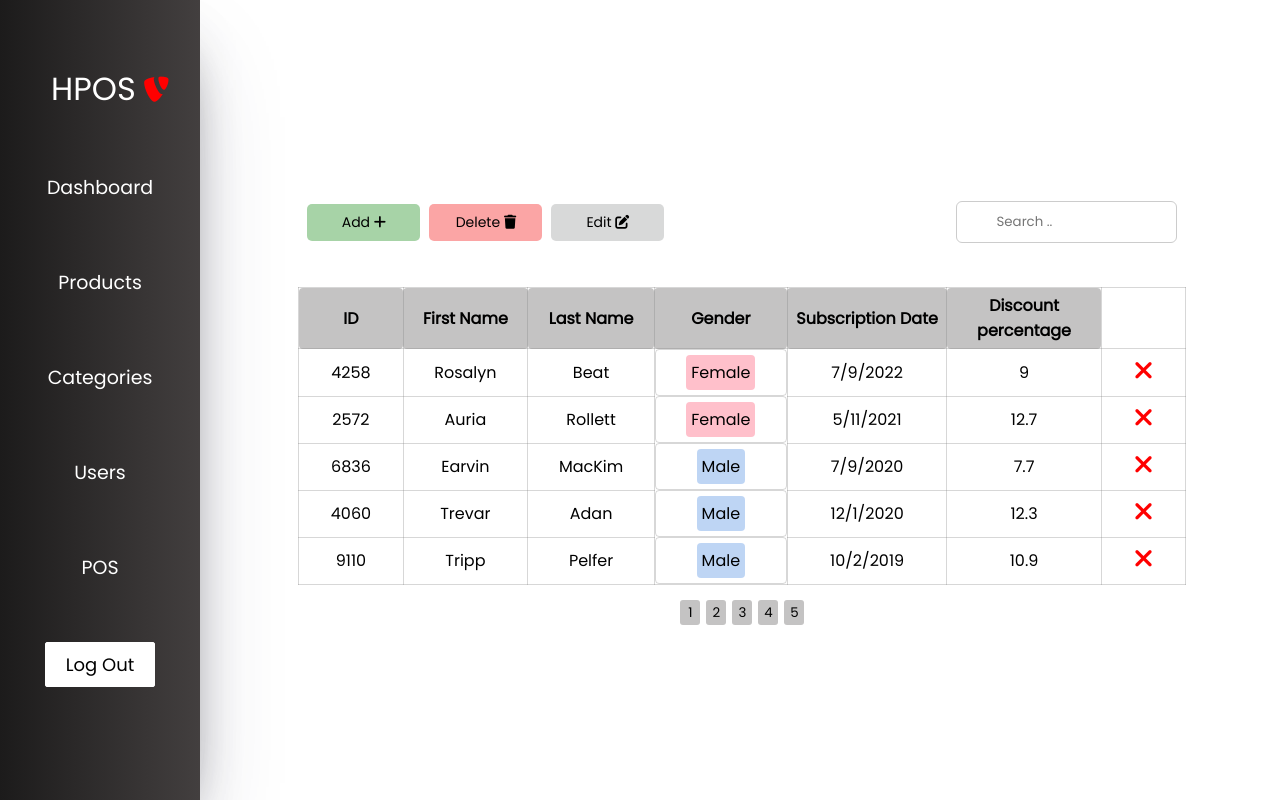
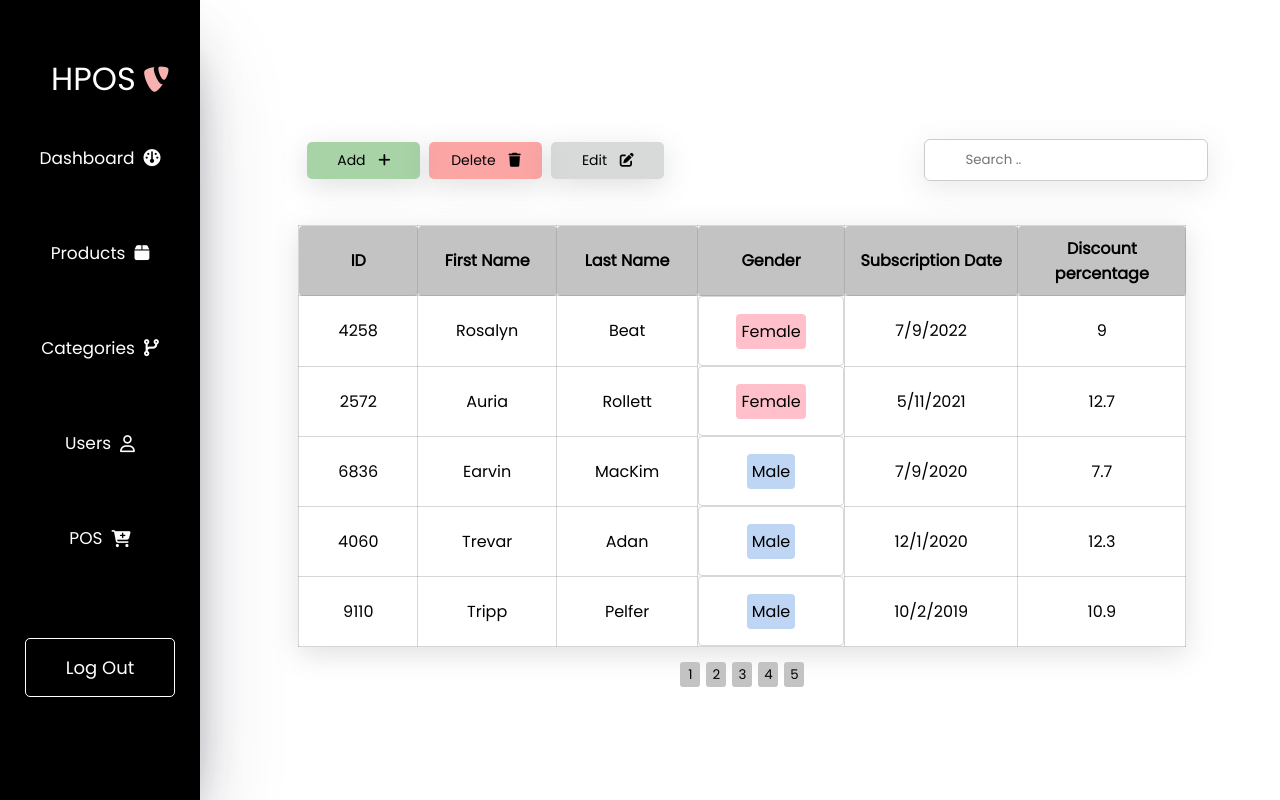
Before and after one commit to hazem237/POS-System-website, a React (Create React App) app in the folder Desktop/POS/pos-project/: page /users in a window 1280 px wide. Built offline with nearby package versions, Linux system fonts and the light colour scheme; data requests are answered from the project's data file.

Commit message:
Programmed new Delete mechanism For table's items

```diff
--- a/Desktop/POS/pos-project/src/App.css
+++ b/Desktop/POS/pos-project/src/App.css
@@ -42,5 +42,5 @@
 
 .Pos-page
 {
-  height: 114vh;
+  height: 116vh;
 }
--- a/Desktop/POS/pos-project/src/components/components-structure/Categories_table.js
+++ b/Desktop/POS/pos-project/src/components/components-structure/Categories_table.js
@@ -15,7 +15,9 @@ const Categories_table = () => {
   const [query, setQuery] = useState("");
   const [currentPage, setCurrentPage] = useState(1);
   const [postsPerPage] = useState(4);
-  const [openForm, setOpenForm] = useState(false);
+  const [openAdd, setOpenAdd] = useState(false);
+  const [openRemove, setOpenRemove] = useState(false);
+  const [openEdit, setOpenEdit] = useState(false);
   const keys = ["category"];
   const indexOfLastPost = currentPage * postsPerPage;
   const indexOfFirstPost = indexOfLastPost - postsPerPage;
@@ -34,7 +36,15 @@ const Categories_table = () => {
     );
   };
   const openAddModule = () => {
-    setOpenForm(true);
+    setOpenAdd(true);
+  };
+  const openDeleteModule = () => {
+    setOpenRemove(true);
+    setOpenEdit(false);
+  };
+  const openEditModule = () => {
+    setOpenRemove(false);
+    setOpenEdit(true);
   };
 
   const paginate = (pageNumber) => setCurrentPage(pageNumber);
@@ -44,7 +54,11 @@ const Categories_table = () => {
   return (
     <div className="table-container">
       <nav className="table-nav">
-        <Table_nav addButtonHandler={openAddModule} />
+        <Table_nav
+          addButtonHandler={openAddModule}
+          deleteButtonHandler={openDeleteModule}
+          EditButtonHandler={openEditModule}
+        />
         <div className="search-div-container">
           <input
             type="text"
@@ -59,6 +73,22 @@ const Categories_table = () => {
           <tr>
             <th>Category</th>
             <th>Image</th>
+            {openRemove && (
+              <th>
+                <i
+                  class="fa-solid fa-check"
+                  onClick={() => setOpenRemove(false)}
+                ></i>
+              </th>
+            )}
+            {openEdit && (
+              <th>
+                <i
+                  class="fa-solid fa-check"
+                  onClick={() => setOpenEdit(false)}
+                ></i>
+              </th>
+            )}
           </tr>
         </thead>
         <tbody>
@@ -70,12 +100,19 @@ const Categories_table = () => {
                   <td>
                     <img src={category.image} />
                   </td>
+                  {openRemove && (
                     <td>
                       <i
                         className="fa-solid fa-xmark delete-icon"
                         onClick={() => removeCategories(category.category)}
                       ></i>
                     </td>
+                  )}
+                  {openEdit && (
+                    <td>
+                      <i class="fa-solid fa-pen-to-square"></i>
+                    </td>
+                  )}
                 </tr>
               )
             )
@@ -92,9 +129,9 @@ const Categories_table = () => {
         paginate={paginate}
       />
 
-      {openForm && (
+      {openAdd && (
         <AddCategoryForm
-          setOppen={setOpenForm}
+          setOppen={setOpenAdd}
           categoriesData={categoriesData}
           setCategoriesData={setCategoriesData}
         />
--- a/Desktop/POS/pos-project/src/components/components-structure/Products_table.js
+++ b/Desktop/POS/pos-project/src/components/components-structure/Products_table.js
@@ -17,8 +17,10 @@ const Products_table = () => {
   const keys = ["title", "category"];
   const [loading, setLoading] = useState(false);
   const [currentPage, setCurrentPage] = useState(1);
-  const [postsPerPage] = useState(5);
+  const [postsPerPage] = useState(4);
    const [openAdd, setOpenAdd] = useState(false);
+   const [openRemove, setOpenRemove] = useState(false);
+   const [openEdit, setOpenEdit] = useState(false);
   const indexOfLastPost = currentPage * postsPerPage;
   const indexOfFirstPost = indexOfLastPost - postsPerPage;
   const currentPosts = productsData.slice(indexOfFirstPost, indexOfLastPost);
@@ -40,13 +42,25 @@ const Products_table = () => {
   const openAddModule = () => {
     setOpenAdd(true);
   };
+  const openDeleteModule = () => {
+    setOpenRemove(true);
+    setOpenEdit(false);
+  };
+  const openEditModule = () => {
+    setOpenRemove(false);
+    setOpenEdit(true);
+  };
 
   /* Return The Component */
 
   return (
     <div className="table-container">
       <nav className="table-nav">
-        <Table_nav addButtonHandler={openAddModule} />
+        <Table_nav
+          addButtonHandler={openAddModule}
+          deleteButtonHandler={openDeleteModule}
+          EditButtonHandler={openEditModule}
+        />
         <div className="search-div-container">
           <input
             type="text"
@@ -65,6 +79,22 @@ const Products_table = () => {
             <th>Name</th>
             <th>Category</th>
             <th>Price</th>
+            {openRemove && (
+              <th>
+                <i
+                  class="fa-solid fa-check"
+                  onClick={() => setOpenRemove(false)}
+                ></i>
+              </th>
+            )}
+            {openEdit && (
+              <th>
+                <i
+                  class="fa-solid fa-check"
+                  onClick={() => setOpenEdit(false)}
+                ></i>
+              </th>
+            )}
           </tr>
         </thead>
         <tbody>
@@ -78,12 +108,14 @@ const Products_table = () => {
                 <td>{product.title}</td>
                 <td>{product.category}</td>
                 <td>{product.price}</td>
+                {openRemove && (
                   <td>
                     <i
                       className="fa-solid fa-xmark delete-icon"
                       onClick={() => removeProduct(product.id)}
                     ></i>
                   </td>
+                )}
               </tr>
             )
           )}
--- a/Desktop/POS/pos-project/src/components/components-structure/Reusable components/NavBar.js
+++ b/Desktop/POS/pos-project/src/components/components-structure/Reusable components/NavBar.js
@@ -45,7 +45,11 @@ function Navbar() {
                 className="nav-links"
                 onClick={closeMobileMenu}
               >
-                Dashboard
+                Dashboard{" "}
+                <i
+                  className="fa-solid fa-gauge"
+                  style={{ color: "white" }}
+                ></i>
               </Link>
             </li>
             <li className="nav-item">
@@ -54,7 +58,7 @@ function Navbar() {
                 className="nav-links"
                 onClick={closeMobileMenu}
               >
-                Products
+                Products <i className="fa-solid fa-box"></i>
               </Link>
             </li>
             <li className="nav-item">
@@ -64,23 +68,27 @@ function Navbar() {
                 onClick={closeMobileMenu}
               >
                 Categories
+                <i
+                  className="fa-solid fa-code-branch"
+                  style={{ color: "white" }}
+                ></i>
               </Link>
             </li>
             <li className="nav-item">
               <Link to="/users" className="nav-links" onClick={closeMobileMenu}>
-                Users
+                Users <i className="fa-regular fa-user"></i>
               </Link>
             </li>
             <li className="nav-item">
               <Link to="/pos" className="nav-links" onClick={closeMobileMenu}>
-                POS
+                POS <i className="fa-solid fa-cart-plus"></i>
               </Link>
             </li>
           </ul>
-          <Link to="/" >
+          <Link to="/">
             <Button
               text="Log Out"
-              buttonStyle="btn--primary"
+              buttonStyle="btn--primary log-out"
               buttonSize="btn--medium"
               onClick={closeMobileMenu}
             />
--- a/Desktop/POS/pos-project/src/components/components-structure/Users_table.js
+++ b/Desktop/POS/pos-project/src/components/components-structure/Users_table.js
@@ -8,22 +8,21 @@ import Table_nav from "./Reusable components/Table_nav";
 
 const Users_table = () => {
   /*  Get the Data From DataContext */
-
   const { usersData, setUsersData } = useContext(DataContext);
 
   /* Variables used by Users Table */
-
   const [query, setQuery] = useState("");
   const [currentPage, setCurrentPage] = useState(1);
   const [postsPerPage] = useState(5);
   const [openAdd, setOpenAdd] = useState(false);
+  const [openRemove, setOpenRemove] = useState(false);
+  const [openEdit, setOpenEdit] = useState(false);
   const keys = ["first_name", "last_name", "phone", "Subscription_date"];
   const indexOfLastPost = currentPage * postsPerPage;
   const indexOfFirstPost = indexOfLastPost - postsPerPage;
   const currentPosts = usersData.slice(indexOfFirstPost, indexOfLastPost);
 
   /* Functions  */
-
   const removeUser = (id) => {
     setUsersData(usersData.filter((user) => user.id !== id));
   };
@@ -35,19 +34,31 @@ const Users_table = () => {
   };
 
   const paginate = (pageNumber) => setCurrentPage(pageNumber);
+
   const openAddModule = () => {
     setOpenAdd(true);
+  };
+  const openDeleteModule = () => {
+    setOpenRemove(true);
+    setOpenEdit(false);
+  };
+  const openEditModule = () => {
+    setOpenRemove(false);
+    setOpenEdit(true);
   };
 
   const isMale = (gender) => {
     return gender === "Male";
   };
-  /* Return The Component */
 
   return (
     <div className="table-container">
       <nav className="table-nav">
-        <Table_nav addButtonHandler={openAddModule} />
+        <Table_nav
+          addButtonHandler={openAddModule}
+          deleteButtonHandler={openDeleteModule}
+          EditButtonHandler={openEditModule}
+        />
         <div className="search-div-container">
           <input
             type="text"
@@ -66,6 +77,22 @@ const Users_table = () => {
             <th>Gender</th>
             <th>Subscription Date</th>
             <th>Discount percentage</th>
+            {openRemove && (
+              <th>
+                <i
+                  class="fa-solid fa-check"
+                  onClick={() => setOpenRemove(false)}
+                ></i>
+              </th>
+            )}
+            {openEdit && (
+              <th>
+                <i
+                  class="fa-solid fa-check"
+                  onClick={() => setOpenEdit(false)}
+                ></i>
+              </th>
+            )}
           </tr>
         </thead>
         <tbody>
@@ -87,12 +114,19 @@ const Users_table = () => {
                   </td>
                   <td>{user.Subscription_date}</td>
                   <td>{user.discount_percentage}</td>
+                  {openRemove && (
                     <td>
                       <i
                         className="fa-solid fa-xmark delete-icon"
                         onClick={() => removeUser(user.id)}
                       ></i>
                     </td>
+                  )}
+                  {openEdit && (
+                    <td>
+                      <i class="fa-solid fa-pen-to-square" ></i>
+                    </td>
+                  )}
                 </tr>
               )
             )
--- a/Desktop/POS/pos-project/src/components/components-style/Logo_header.css
+++ b/Desktop/POS/pos-project/src/components/components-style/Logo_header.css
@@ -1,6 +1,4 @@
-.logo-header
-{
-
+.logo-header {
     color: rgb(255, 255, 255);
     font-size: 50px;
     position: absolute;
@@ -9,19 +7,15 @@
     margin-left: 5%;
     margin-top: 5%;
     font-family: 'PT Sans', sans-serif;
+}
 
-}
-.fa-typo3
-{
-    color: red;
+.fa-typo3 {
+    color: rgb(248, 177, 177);
 }
 
 @media screen and (max-width: 992px) {
-.logo-header {
-
+    .logo-header {
         margin-left: 5%;
         margin-top: 10%;
-
-
     }
 }
--- a/Desktop/POS/pos-project/src/components/components-style/NavBar.css
+++ b/Desktop/POS/pos-project/src/components/components-style/NavBar.css
@@ -1,5 +1,5 @@
 .navbar {
-    background: linear-gradient(90deg, rgb(28, 27, 27) 0%, rgba(5, 0, 0, 0.753) 100%);
+    background-color: black;
     width: 200px;
     height: 100%;
     display: flex;
@@ -14,8 +14,11 @@
     position: absolute;
     left: 0;
     box-shadow: rgba(50, 50, 93, 0.25) 0px 50px 100px -20px, rgba(0, 0, 0, 0.815) 0px 30px 60px -30px;
-    padding:8px;
+    padding: 8px;
+}
 
+i {
+    margin-left: 9px;
 }
 
 .navbar-container {
@@ -23,20 +26,16 @@
     flex-direction: column;
     align-items: center;
     justify-content: space-around;
-
     height: 90%;
     width: 100%;
-
-
     position: absolute;
     top: 0;
     padding: 20px;
     font-size: 19px;
-
 }
 
 .navbar-logo {
-    color: #fff;
+    color: rgb(255, 255, 255);
     justify-self: start;
     margin-left: 20px;
     cursor: pointer;
@@ -45,7 +44,6 @@
     display: flex;
     align-items: center;
     margin-top: 20%;
-
 }
 
 .fa-typo3 {
@@ -59,52 +57,49 @@
     list-style: none;
     text-align: center;
     width: 100%;
-
     height: 70%;
-
-
+    color: rgb(255, 255, 255);
+    font-size: 17px;
 }
 
 .nav-item {
     display: flex;
-
     text-align: center;
     justify-content: center;
     align-items: center;
     flex-direction: column;
-
-
+    color: rgb(255, 255, 255);
+    width: 100%;
 }
 
-
 .nav-links {
-    color: #fff;
+    color: rgb(255, 255, 255);
     display: flex;
     align-items: center;
     text-decoration: none;
     width: fit-content;
     height: fit-content;
     padding: 10px;
-
-
-
+    justify-content: space-between;
 }
 
 .log-out {
-
     margin-top: 30%;
     padding: 15px;
-    width: 120px;
+    width: 150px;
     border-radius: 5px;
     border: 1px solid white;
+    color: rgb(255, 255, 255);
+    background-color: transparent;
     text-decoration: none;
     text-align: center;
     cursor: pointer;
+    transition: all 0.5s ease-out;
 }
 
 .log-out :hover {
-    background-color: white;
-    color: black;
+    background-color: transparent;
+    color: rgb(255, 255, 255);
     transition: all 0.2s ease-out;
     box-shadow: #fff;
 }
@@ -119,7 +114,7 @@
 }
 
 .fa-bars {
-    color: #fff;
+    color: rgb(0, 0, 0);
 }
 
 .nav-links-mobile {
--- a/Desktop/POS/pos-project/src/components/components-style/Products_Gallery.css
+++ b/Desktop/POS/pos-project/src/components/components-style/Products_Gallery.css
@@ -2,7 +2,7 @@
     /* background-color: gold; */
     width: 900px;
     height: 100%;
-    padding: 22px;
+    padding: 30px;
     display: flex;
     flex-direction: column;
     justify-content: space-around;
@@ -11,16 +11,17 @@
 }
 
 .catalogs {
-
     width: 100%;
     height: 45%;
-
+    border: 1px solid black;
+    border-top: none;
 }
 
 .POS-operator {
     border: 1px solid black;
     width: 100%;
     height: 50%;
+    margin-top: 5%;
 }
 
 .productContainer {
@@ -72,7 +73,6 @@
     grid-template-columns: repeat(5, auto);
     /* background-color: blue; */
     padding: 10px;
-    border: 1px solid black;
     height: 330px;
     margin-bottom: 5px;
 }
@@ -128,6 +128,7 @@
 
 .search {
     margin-left: 49%;
+    width: 440px;
 }
 
 .Category-name-guide {
@@ -274,15 +275,13 @@
 }
 
 .trash-container {
-
     width: 9%;
     display: flex;
     justify-content: center;
     align-items: center;
-    color: rgb(238, 26, 26);
+    color: rgba(238, 26, 26, 0.699);
     font-size: 22px;
     cursor: pointer;
-
 }
 
 .product-price-container,
--- a/Desktop/POS/pos-project/src/components/components-style/Table.css
+++ b/Desktop/POS/pos-project/src/components/components-style/Table.css
@@ -8,6 +8,11 @@ td {
     text-align: center;
     padding: 5px;
     border-radius: 4px;
+    height: 70px;
+}
+
+table {
+    box-shadow: rgba(100, 100, 111, 0.2) 0px 7px 29px 0px;
 }
 
 thead {
@@ -85,6 +90,8 @@ img {
     -moz-transition: all 2s;
     transition: all 0.2s;
     width: 100%;
+    box-shadow: rgba(100, 100, 111, 0.144) 0px 7px 29px 0px;
+
 }
 
 .search-div-container {
@@ -105,6 +112,7 @@ img {
     color: black;
     border-radius: 5px;
     font-size: 14px;
+    box-shadow: rgba(100, 100, 111, 0.2) 0px 7px 29px 0px;
 }
 
 .table-nav-buttons-container>button:first-child {
@@ -163,3 +171,13 @@ img {
     font-size: 26px;
     cursor: pointer;
 }
+
+.fa-check {
+    font-size: 22px;
+    color: rgb(5, 117, 5);
+    cursor: pointer;
+}
+
+.fa-pen-to-square {
+    cursor: pointer;
+}
```
Also changed, not shown: Desktop/POS/pos-project/src/components/components-style/Button.css (+5 -2 lines). Lines whose indentation alone changed are shown as unchanged.
